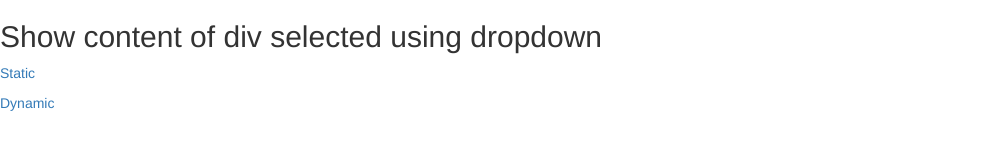
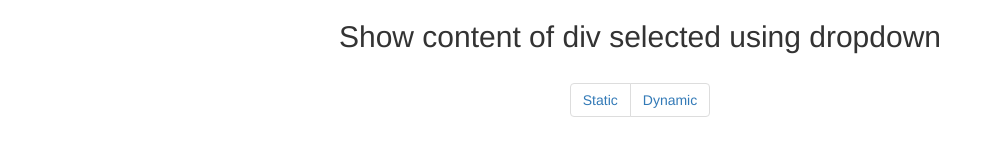
Before and after one commit to josefzacek/dropdown-for-divs, a plain HTML site: page index.html in a window 1280 px wide. Shown: the whole page, without its empty margins (0-1002 px from the left). Drawn offline with nearby package versions, Linux system fonts and the light colour scheme.

Commit message:
added bootstrap elements

```diff
--- a/index.html
+++ b/index.html
@@ -8,12 +8,18 @@
     <link rel="stylesheet" href="https://maxcdn.bootstrapcdn.com/bootstrap/3.3.4/css/bootstrap.min.css">
   </head>
   <body>
+    <div class="container">
 
-    <h2>Show content of div selected using dropdown</h2>
+      <h2 class='text-center'>Show content of div selected using dropdown</h2>
 
-    <p><a href="static.html">Static</a></p>
-    <p><a href="dynamic.html">Dynamic</a></p>
+      <div class="text-center">
+          <ul class="pagination">
+            <li><a href="static.html">Static</a></li>
+            <li><a href="dynamic.html">Dynamic</a></li>
+          </ul>
+      </div>
 
+    </div>
     <script src="https://ajax.googleapis.com/ajax/libs/jquery/1.11.3/jquery.min.js"></script>
     <script src="https://maxcdn.bootstrapcdn.com/bootstrap/3.3.4/js/bootstrap.min.js"></script>
   </body>
```
